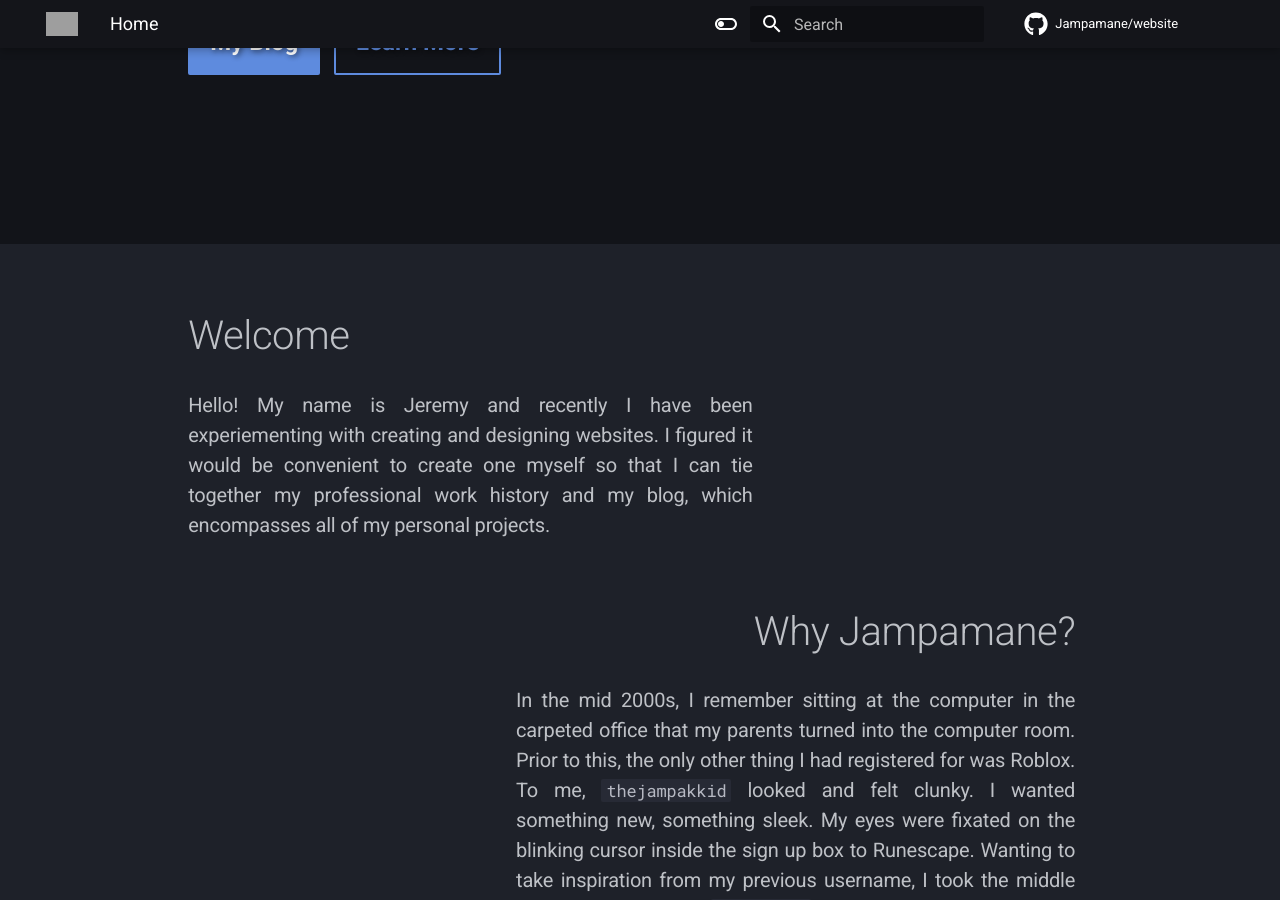
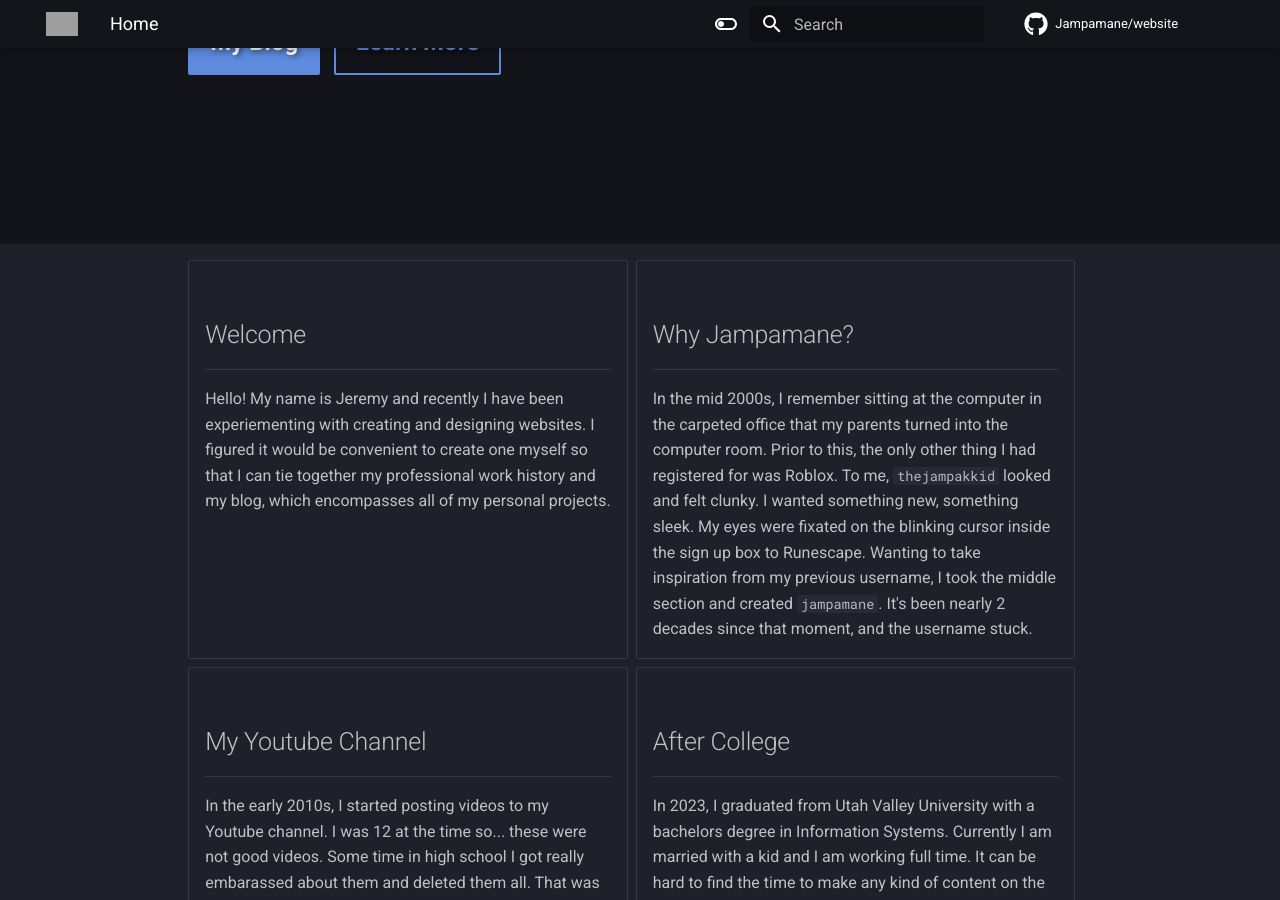
Before and after one commit to Jampamane/website, an MkDocs documentation site: the page built from docs/index.md, in a window 1280 px wide and 900 px high, scrolled down 660 px. Built offline with MkDocs 1.6.1 and Material for MkDocs 9.7.7, drawn with Linux system fonts in a browser that asks for light colours; comment, search, counter and statistics services are not loaded; grey boxes are pictures that could not be loaded.

Commit message:
switched to grid cards on the homepage

```diff
--- a/docs/index.md
+++ b/docs/index.md
@@ -29,15 +29,15 @@ article.md-content__inner.md-typeset {
 
 @media (max-width: 1220px) {
     article.md-content__inner.md-typeset {
-        width: 92.5vw;
+        width: 85vw;
     }
 }
 
-/* @media (max-width: 768px) {
+@media (max-width: 768px) {
     article.md-content__inner.md-typeset {
-        width: 100vw;
+        width: 85vw;
     }
-} */
+}
 
 
 html {
@@ -55,22 +55,33 @@ html {
     </div>
 </div>
 
-<div class="homepage-features" id="start">
-    <h2>Welcome</h2>
-    <h3>Hello! My name is Jeremy and recently I have been experiementing with creating and designing websites. I figured it would be convenient to create one myself so that I can tie together my professional work history and my blog, which encompasses all of my personal projects.</h3>
+
+<div class="grid cards" style="padding-left: 17.5%;" markdown>
+
+-   <h2>Welcome</h2>
+
+    ---
+
+    Hello! My name is Jeremy and recently I have been experiementing with creating and designing websites. I figured it would be convenient to create one myself so that I can tie together my professional work history and my blog, which encompasses all of my personal projects.
+
+-   <h2>Why Jampamane?</h2>
+
+    ---
+
+    In the mid 2000s, I remember sitting at the computer in the carpeted office that my parents turned into the computer room. Prior to this, the only other thing I had registered for was Roblox. To me, <code>thejampakkid</code> looked and felt clunky. I wanted something new, something sleek. My eyes were fixated on the blinking cursor inside the sign up box to Runescape. Wanting to take inspiration from my previous username, I took the middle section and created <code>jampamane</code>. It's been nearly 2 decades since that moment, and the username stuck.
+
+-   <h2>My Youtube Channel</h2>
+
+
+    ---
+
+    In the early 2010s, I started posting videos to my Youtube channel. I was 12 at the time so... these were not good videos. Some time in high school I got really embarassed about them and deleted them all. That was a decision I wish I hadn't made, because looking back on truly terrible content can help you see how far you've come. The only evidence that they even existed remain on an old Twitter account I no longer have access to. Now my channel consists of a myriad of things: assignments in highschool, commentary videos I made in college, gaming challenges I streamed on Twitch, etc.
+
+
+-   <h2>After College</h2>
+
+    ---
+
+    In 2023, I graduated from Utah Valley University with a bachelors degree in Information Systems. Currently I am married with a kid and I am working full time. It can be hard to find the time to make any kind of content on the internet, but I try and find a little bit of time every day.
+
 </div>
-
-<div class="homepage-features2">
-    <h2>Why Jampamane?</h2>
-    <h3>In the mid 2000s, I remember sitting at the computer in the carpeted office that my parents turned into the computer room. Prior to this, the only other thing I had registered for was Roblox. To me, <code>thejampakkid</code> looked and felt clunky. I wanted something new, something sleek. My eyes were fixated on the blinking cursor inside the sign up box to Runescape. Wanting to take inspiration from my previous username, I took the middle section and created <code>jampamane</code>. It's been nearly 2 decades since that moment, and the username stuck.</h3>
-</div>
-
-<div class="homepage-features">
-    <h2>My Youtube Channel</h2>
-    <h3>In the early 2010s, I started posting videos to my Youtube channel. I was 12 at the time so... these were not good videos. Some time in high school I got really embarassed about them and deleted them all. That was a decision I wish I hadn't made, because looking back on truly terrible content can help you see how far you've come. The only evidence that they even existed remain on an old Twitter account I no longer have access to. Now my channel consists of a myriad of things: assignments in highschool, commentary videos I made in college, gaming challenges I streamed on Twitch, etc.</h3>
-</div>
-
-<div class="homepage-features2">
-    <h2>After College</h2>
-    <h3>In 2023, I graduated from Utah Valley University with a bachelors degree in Information Systems. Currently I am married with a kid and I am working full time. It can be hard to find the time to make any kind of content on the internet, but I try and find a little bit of time every day.</h3>
-</div>
--- a/docs/styles/homepage.css
+++ b/docs/styles/homepage.css
@@ -93,13 +93,6 @@
     }
 }
 
-.homepage-features {
-    margin-top: 50px;
-    text-align: justify;
-    padding-left: 17.5%;
-    padding-right: 30%;
-
-}
 
 @media (max-width: 1220px) {
     .homepage-features, .homepage-hero {
@@ -112,6 +105,14 @@
         padding-right: 0;
         padding-left: 5vw;
     }
+}
+
+.homepage-features {
+    margin-top: 50px;
+    text-align: justify;
+    padding-left: 17.5%;
+    padding-right: 30%;
+
 }
 
 .homepage-features h2 {
```
